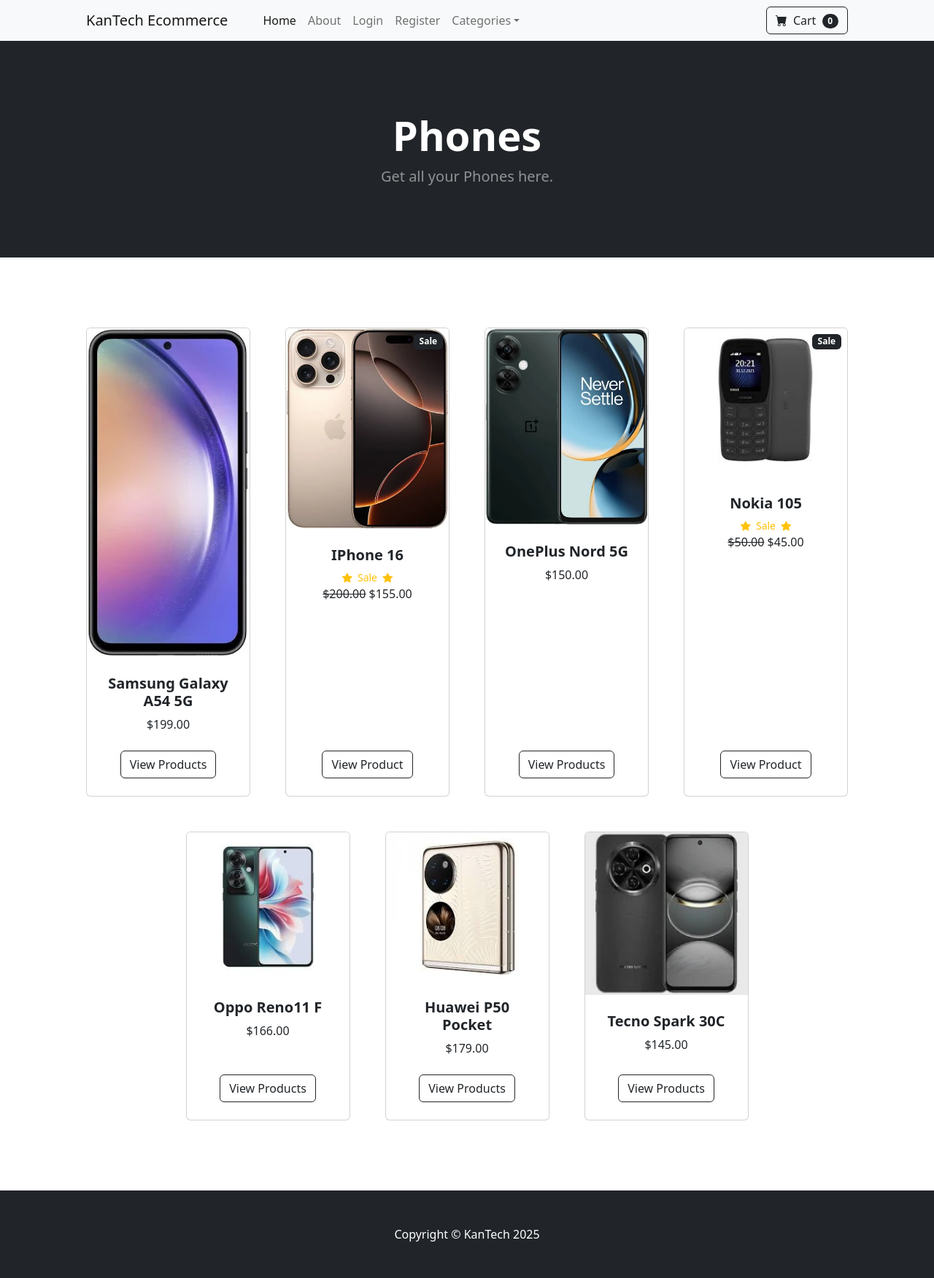
After one commit to FREDYK1/Django-ecom, a Django app: page /category/Phones in a window 1280 px wide. The commit adds this page. Shown: the whole page at 73% size. Run offline with Django 5.2, Linux system fonts and the light colour scheme; data comes from the database, SQL or seed files in the repository; some libraries are stand-ins or nearby versions.

Commit message:
Create Product Category Pages

```diff
--- a/store/models.py
+++ b/store/models.py
@@ -2,7 +2,7 @@ from django.db import models
 import datetime
 
 class Category(models.Model):
-    name= models.CharField(max_length=40)
+    name = models.CharField(max_length=40)
 
     def __str__(self):
         return self.name
--- a/store/templates/base.html
+++ b/store/templates/base.html
@@ -28,8 +28,8 @@
         {% endfor %}
     {% endif %}
 
-    {% block content%}
-    {%endblock%}
+    {% block content %}
+    {% endblock %}
         <!-- Footer-->
         <footer class="py-5 bg-dark">
             <div class="container"><p class="m-0 text-center text-white">Copyright &copy; KanTech 2025</p></div>
--- /dev/null
+++ b/store/templates/category.html
@@ -0,0 +1,73 @@
+{% extends 'base.html' %}
+
+
+{% block content %}
+<!-- Header-->
+<header class="bg-dark py-5">
+    <div class="container px-4 px-lg-5 my-5">
+        <div class="text-center text-white">
+            <h1 class="display-4 fw-bolder">{{ category }}</h1>
+            <p class="lead fw-normal text-white-50 mb-0">Get all your {{ category }} here.</p>
+        </div>
+    </div>
+</header>
+<!-- Section-->
+<section class="py-5">
+    <div class="container px-4 px-lg-5 mt-5">
+        <div class="row gx-4 gx-lg-5 row-cols-2 row-cols-md-3 row-cols-xl-4 justify-content-center">
+
+            {% for product in products %}
+                {% if product.is_sale %}
+                    <div class="col mb-5">
+                        <div class="card h-100">
+                            <div class="badge bg-dark text-white position-absolute" style="top:0.5rem; right:0.5rem">
+                                Sale
+                            </div>
+                            <!-- Product image-->
+                            <img class="card-img-top" src="{{ product.image.url }}" alt="..." />
+                            <!-- Product details-->
+                            <div class="card-body p-4">
+                                <div class="text-center">
+                                    <!-- Product name-->
+                                    <h5 class="fw-bolder">{{ product.name }}</h5>
+                                    <div class="d-flex justify-content-center small text-warning nb-2">
+                                        <div class="bi-star-fill"></div>
+                                        &nbsp;&nbsp;Sale&nbsp;&nbsp;
+                                        <div class="bi-star-fill"></div>
+                                    </div>
+                                    <!-- Product price-->
+                                    <strike>${{ product.price }}</strike>&nbsp;${{ product.sale_price }}
+                                </div>
+                            </div>
+                            <!-- Product actions-->
+                            <div class="card-footer p-4 pt-0 border-top-0 bg-transparent">
+                                <div class="text-center"><a class="btn btn-outline-dark mt-auto" href="{% url 'product' product.id %}">View Product</a></div>
+                            </div>
+                        </div>
+                    </div>
+                {% else %}
+                    <div class="col mb-5">
+                        <div class="card h-100">
+                            <!-- Product image-->
+                            <img class="card-img-top" src="{{ product.image.url }}" alt="..." />
+                            <!-- Product details-->
+                            <div class="card-body p-4">
+                                <div class="text-center">
+                                    <!-- Product name-->
+                                    <h5 class="fw-bolder">{{ product.name }}</h5>
+                                    <!-- Product price-->
+                                    ${{ product.price }}
+                                </div>
+                            </div>
+                            <!-- Product actions-->
+                            <div class="card-footer p-4 pt-0 border-top-0 bg-transparent">
+                                <div class="text-center"><a class="btn btn-outline-dark mt-auto" href="{% url 'product' product.id %}">View Products</a></div>
+                            </div>
+                        </div>
+                    </div>
+            {% endif %}
+            {% endfor %}
+        </div>
+    </div>
+</section>
+{% endblock %}
--- a/store/templates/navbar.html
+++ b/store/templates/navbar.html
@@ -14,12 +14,12 @@
                     <li class="nav-item"><a class="nav-link" href="{% url 'register' %}">Register</a></li>
                 {% endif %}
                 <li class="nav-item dropdown">
-                    <a class="nav-link dropdown-toggle" id="navbarDropdown" href="#" role="button" data-bs-toggle="dropdown" aria-expanded="false">Shop</a>
+                    <a class="nav-link dropdown-toggle" id="navbarDropdown" href="#" role="button" data-bs-toggle="dropdown" aria-expanded="false">Categories</a>
                     <ul class="dropdown-menu" aria-labelledby="navbarDropdown">
-                        <li><a class="dropdown-item" href="#!">All Products</a></li>
+                        <li><a class="dropdown-item" href="{% url 'home' %}">All Products</a></li>
                         <li><hr class="dropdown-divider" /></li>
-                        <li><a class="dropdown-item" href="#!">Popular Items</a></li>
-                        <li><a class="dropdown-item" href="#!">New Arrivals</a></li>
+                        <li><a class="dropdown-item" href="{% url 'category' 'Phones' %}">Phones</a></li>
+                        <li><a class="dropdown-item" href="{% url 'category' 'Watches' %}">Watches</a></li>
                     </ul>
                 </li>
             </ul>
--- a/store/templates/product.html
+++ b/store/templates/product.html
@@ -27,6 +27,7 @@
                   {% endif %}
                   <br><br>
                   <a href="{% url 'home' %}" class="btn btn-secondary">Home</a>
+              </div>
             </center>
           </div>
         </div>
--- a/store/urls.py
+++ b/store/urls.py
@@ -8,4 +8,5 @@ urlpatterns = [
     path("logout/", views.logout_user, name="logout"),
     path("register/", views.register_user, name="register"),
     path("product/<int:pk>", views.product, name="product"),
+    path("category/<str:cat>", views.category, name="category"),
 ]
--- a/store/views.py
+++ b/store/views.py
@@ -1,5 +1,5 @@
 from django.shortcuts import render, redirect
-from .models import Product
+from .models import Product, Category
 from django.contrib.auth import authenticate, login, logout
 from django.contrib import messages
 from django.contrib.auth.models import User
@@ -56,3 +56,13 @@ def register_user(request):
 def product(request, pk):
     product = Product.objects.get(id=pk)
     return render(request, 'product.html', {'product': product})
+
+def category(request, cat):
+    cat = cat.replace("-", "")
+    try:
+        category = Category.objects.get(name=cat)
+        products = Product.objects.filter(category=category)
+        return render(request, "category.html", {"category": category, "products": products})
+    except:
+        messages.success(request, "That Category doesn't exist")
+        return redirect("home")
```
